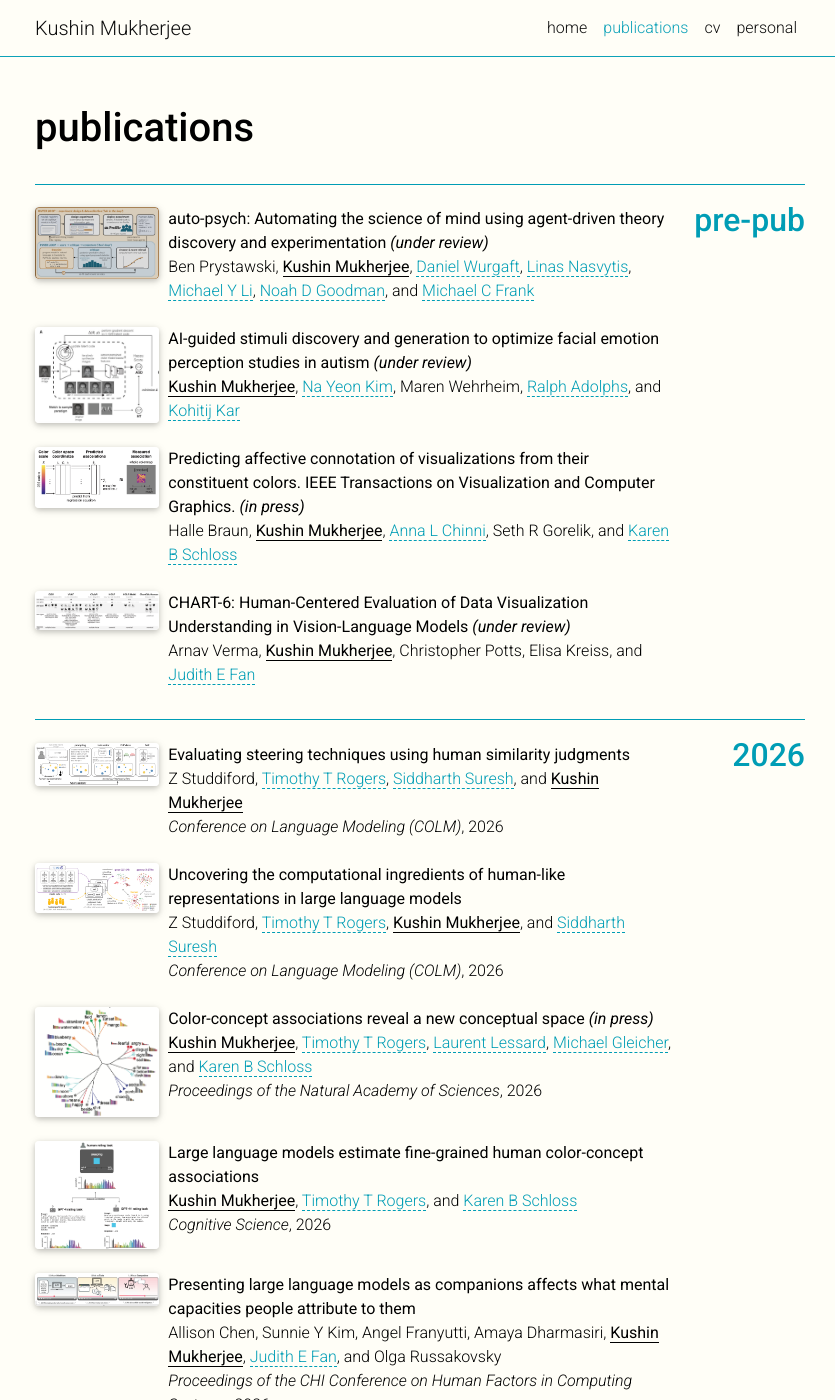
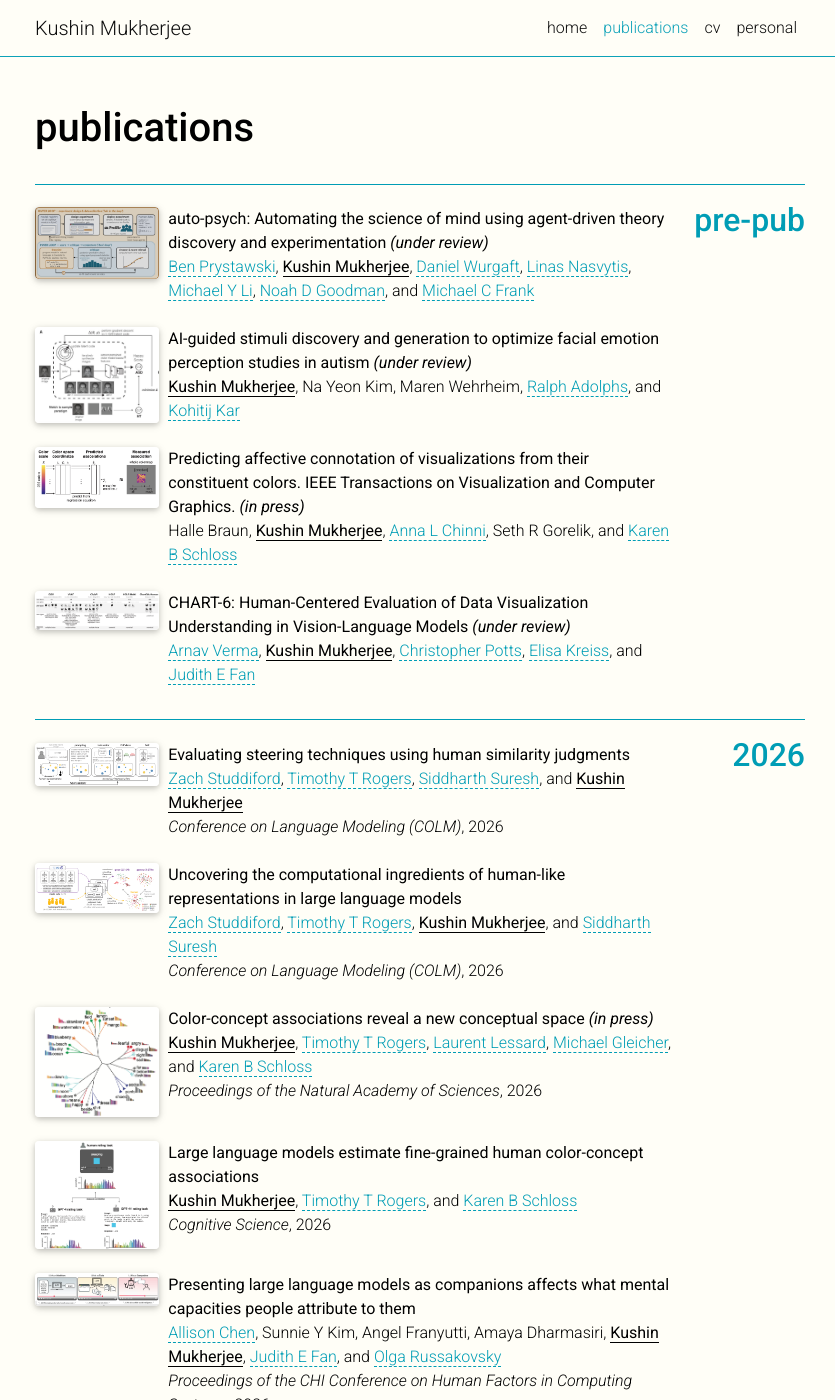
Before and after one commit to kushinm/kushinm.github.io, a Jekyll site: the page built from publications.md, in a window 1280 px wide and 1400 px high. Shown: the whole window, without its empty margins (220-1055 px from the left). Built offline with Jekyll 4.4.1, drawn with Linux system fonts in a browser that asks for light colours; a style sheet for code colours, icons or effects is not loaded; some of the changed text lies outside the part shown.

Commit message:
Add coauthor links and fix author name typos
Adds URLs for Potts, Verma, Kreiss, Studdiford, Chen, Kim, and
Russakovsky in coauthors.yml, fixes a "Pystrawski" typo, and expands
"Z" to "Zach" for Studdiford in publications.yml.

```diff
--- a/_data/publications.yml
+++ b/_data/publications.yml
@@ -78,7 +78,7 @@
 - key: studdiford_colm_2026_steering
   title: Evaluating steering techniques using human similarity judgments
   authors:
-    - {first: Z, last: Studdiford}
+    - {first: Zach, last: Studdiford}
     - {first: Timothy T, last: Rogers}
     - {first: Siddharth, last: Suresh}
     - {first: Kushin, last: Mukherjee}
@@ -88,7 +88,7 @@
 - key: studdiford_colm_2026_factors
   title: Uncovering the computational ingredients of human-like representations in large language models
   authors:
-    - {first: Z, last: Studdiford}
+    - {first: Zach, last: Studdiford}
     - {first: Timothy T, last: Rogers}
     - {first: Kushin, last: Mukherjee}
     - {first: Siddharth, last: Suresh}
```
Also changed, not shown: _data/coauthors.yml (+29 -1 lines).
